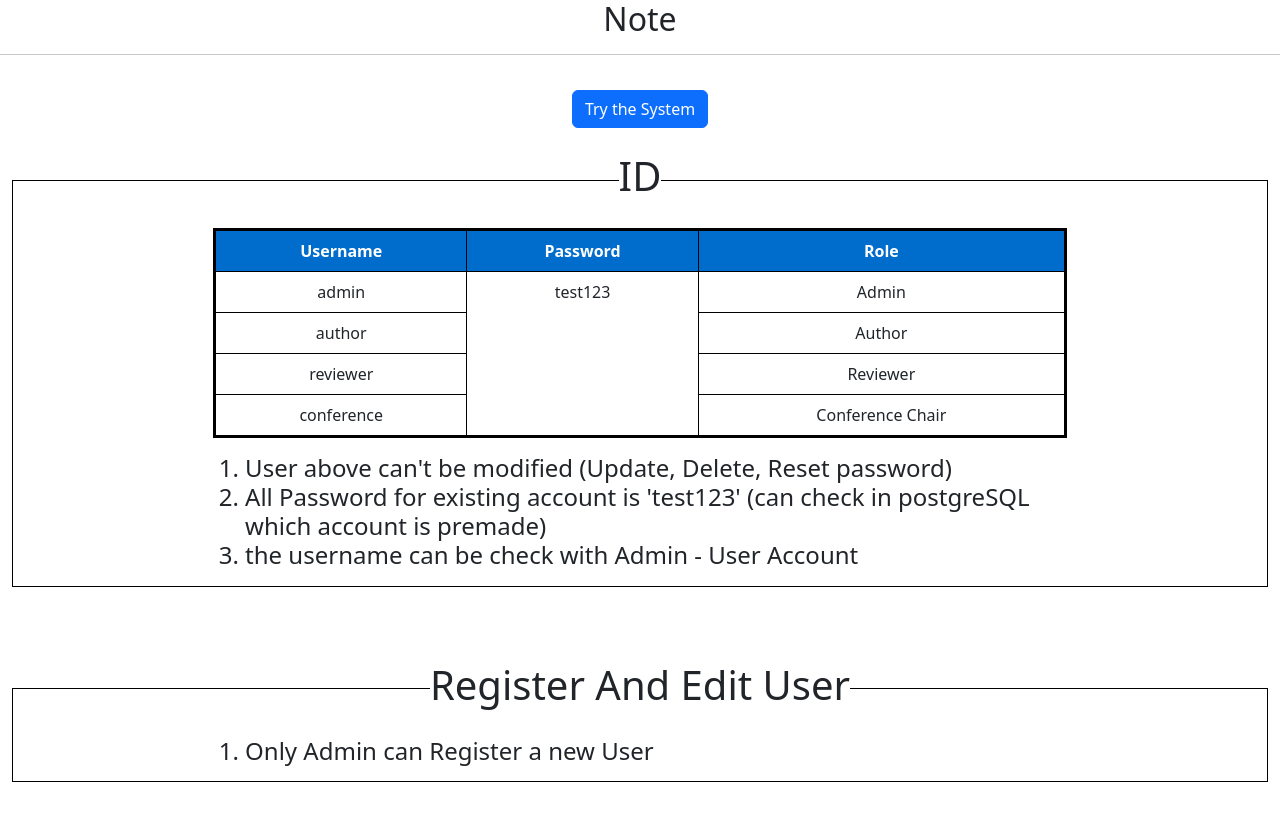
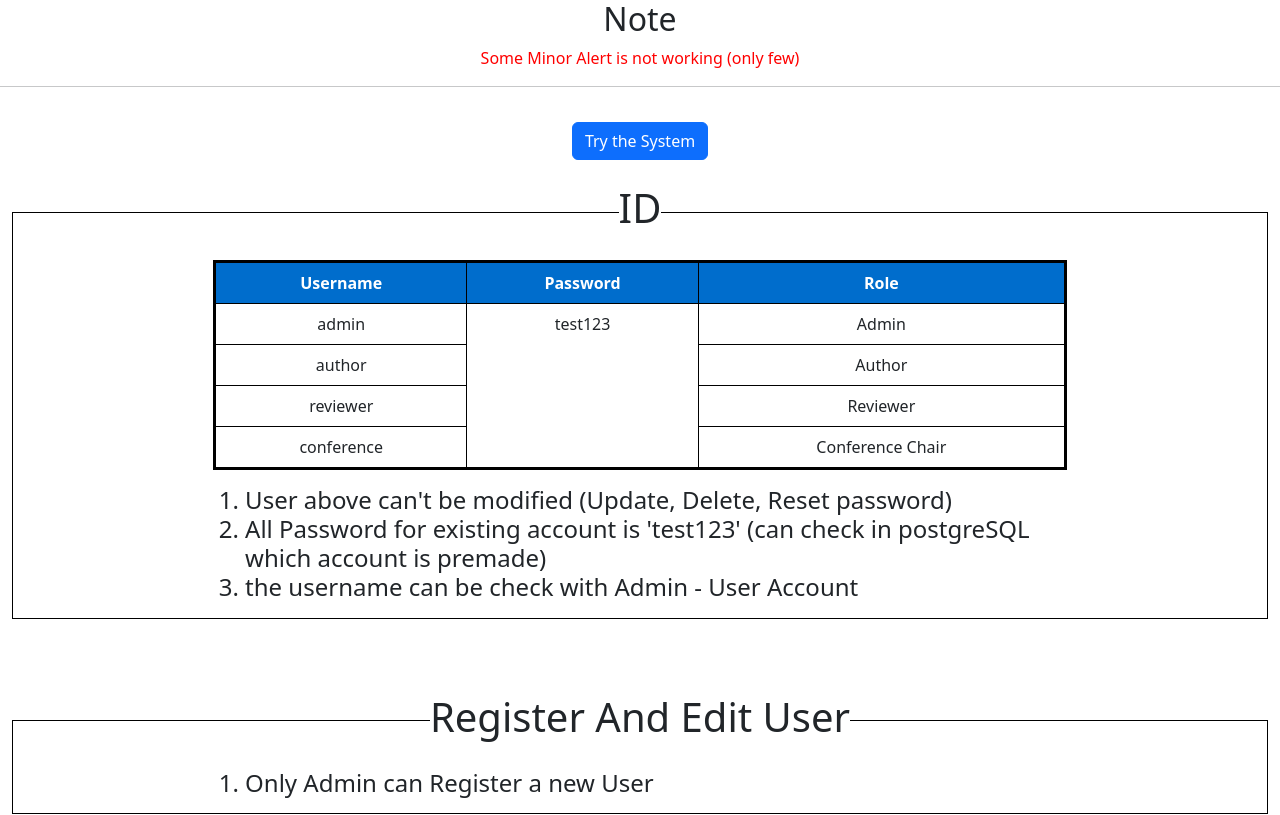
Before and after one commit to limlyang121/Front-end-Research, a React (Create React App) app: page / in a window 1280 px wide. Shown: the top 815 px of the page. Built offline with nearby package versions, Linux system fonts and the light colour scheme.

Commit message:
Some bug, will redesign (use for learning react.js) once all bug fix and improve back-end

```diff
--- a/src/LandingPage.js
+++ b/src/LandingPage.js
@@ -9,11 +9,13 @@ const LandingPage = () => {
   return (
     <div>
       <h2 style={{ textAlign: "center" }}>Note</h2>
+      <div style={{color:"red", textAlign:"center"}}>
+        Some Minor Alert is not working (only few)
+      </div>
       <hr style={{ height: "20px" }} />
       <Container fluid>
 
         <div style={{ textAlign: "center" }}>
-
           <Button color='primary' tag={Link} to="/login" >Try the System</Button>
         </div>
 
```
